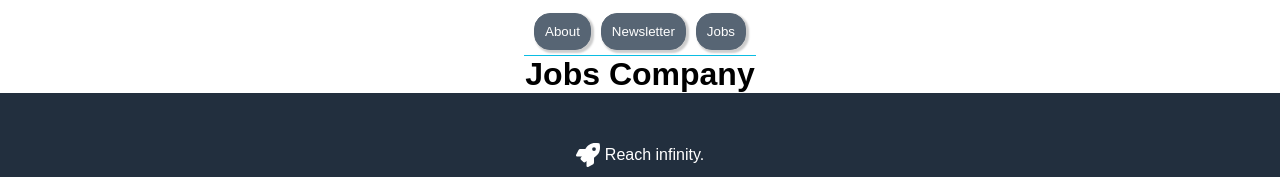
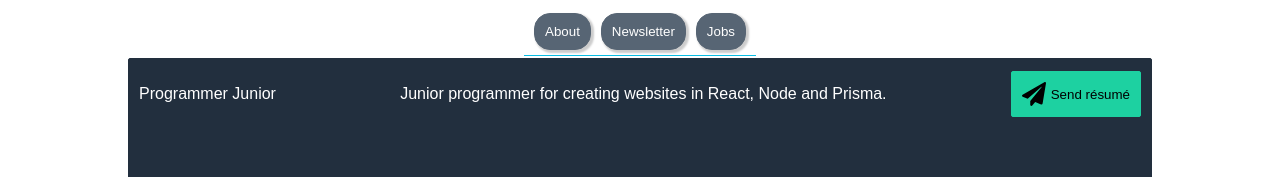
Before and after one commit to MaxiiXx23/CompanyMax, a React (Create React App) app: page /company/1 in a window 1280 px wide. Both pictures are taken after a click on the button "Jobs". Shown: the part 507-684 px from the top of the page. Built offline with nearby package versions, Linux system fonts and the light colour scheme.

Commit message:
Lista de Jobs criados

```diff
--- a/src/components/Jobs/index.js
+++ b/src/components/Jobs/index.js
@@ -1,8 +1,22 @@
+import { FaPaperPlane } from 'react-icons/fa'
+import { Container, Content, Vacancy, Description, ButtonSend, List } from './styled'
 
-
-function Jobs(){
-    return(
-        <h1>Jobs Company</h1>
+function Jobs() {
+    return (
+        <Container>
+            <List>
+                <Content>
+                    <Vacancy>Programmer Junior</Vacancy>
+                    <Description>
+                        Junior programmer for creating websites in React, Node and Prisma.
+                    </Description>
+                    <ButtonSend>
+                        <FaPaperPlane size={24} />
+                        <span>Send résumé</span>
+                    </ButtonSend>
+                </Content>
+            </List>
+        </Container>
     )
 }
 
--- a/src/components/Jobs/styled.js
+++ b/src/components/Jobs/styled.js
@@ -0,0 +1,85 @@
+import styled from "styled-components"
+
+const Container = styled.div`
+    width: 80%;
+    display: block;
+    margin: 2px 0 2px;
+    align-items: center;
+    justify-content: center;
+    flex-direction: column;
+`
+
+const Content = styled.div`
+    display: flex;
+    justify-content: space-between;
+    align-items: center;
+    flex-direction: row;
+    width: 100%;
+    padding: 10px;
+    border-radius: 2px;
+    margin: 2px 0 2px 0;
+    &:hover{
+        transition: 0.7s;
+        background: #8395a7;
+    }
+
+`
+const List = styled.nav`
+    display: block;
+    flex-direction: column;
+    align-items: center;
+    justify-content: center;
+    background: #222f3e;
+    color: #fff;
+    border: 1px solid #222f3e;
+    border-radius: 2px;
+    width: 100%;
+    height: 350px;
+    overflow-y: auto;
+    animation: balance 1s normal;
+    -webkit-animation: balance 1s normal;
+    @keyframes balance{
+        from {
+            transform: translateX(100px);
+            }
+        to {
+            transform: translateX(0px);
+        }
+    }
+    @-webkit-keyframes balance {
+        from {
+            transform: translateX(100px);
+        }
+        to {
+            transform: translateX(0px);
+        }
+    }
+    ul{
+        width: 100%;
+    }
+`
+
+const Vacancy = styled.section`
+    display: flex;
+    align-items: center;
+    justify-content: center;
+`
+const Description = styled.section`
+    display: flex;
+    align-items: center;
+    justify-content: center;
+`
+const ButtonSend = styled.button`
+    display: flex;
+    padding: 10px;
+    width: 13%;
+    flex-direction: row;
+    align-items: center;
+    justify-content: space-between;
+    border: 1px solid #1dd1a1;
+    border-radius: 2px;
+    background: #1dd1a1;
+    cursor: pointer;
+`
+
+export { Container, Content, Vacancy, Description, ButtonSend, List }
```
